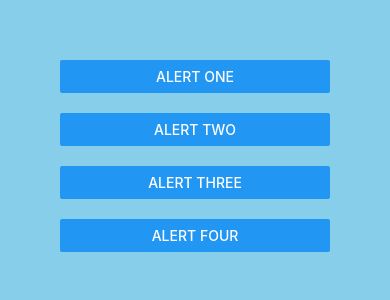
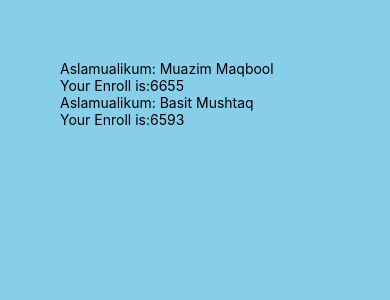
Before and after one commit to muazimmaqbool/React-Native-Tutorials, a React Native app: screen / in a window 390 px wide. Shown: the top 300 px of the page. Built offline with nearby package versions, Linux system fonts and the light colour scheme.

Commit message:
custom components

```diff
--- a/App.js
+++ b/App.js
@@ -80,11 +80,11 @@ const App = () => {
           {/* <G_Modal/> */}
           {/* <H_Statusbar/> */}
           {/* <I_ActivityIndicator/> */}
-          <J_Alert/>
+          {/* <J_Alert/> */}
 
         {/* Custom Components :*/}
-          {/* <Greet name="Muazim Maqbool" enroll="6655"/>
-          <Greet name="Basit Mushtaq" enroll={"6593"}/>  */}
+          <Greet name="Muazim Maqbool" enroll="6655"/>
+          <Greet name="Basit Mushtaq" enroll={"6593"}/>
           {/* <B_Styling /> */}
           {/* <C_StyleSheet/> */}
           {/* <Cc_styleSheet2/> */}
```
